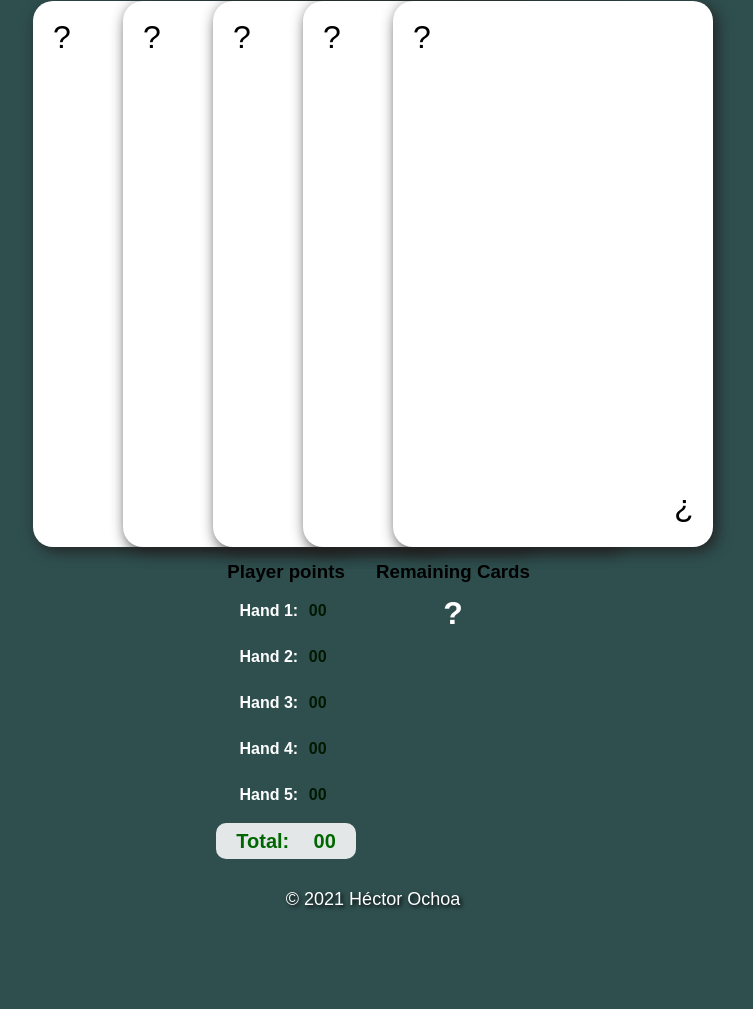
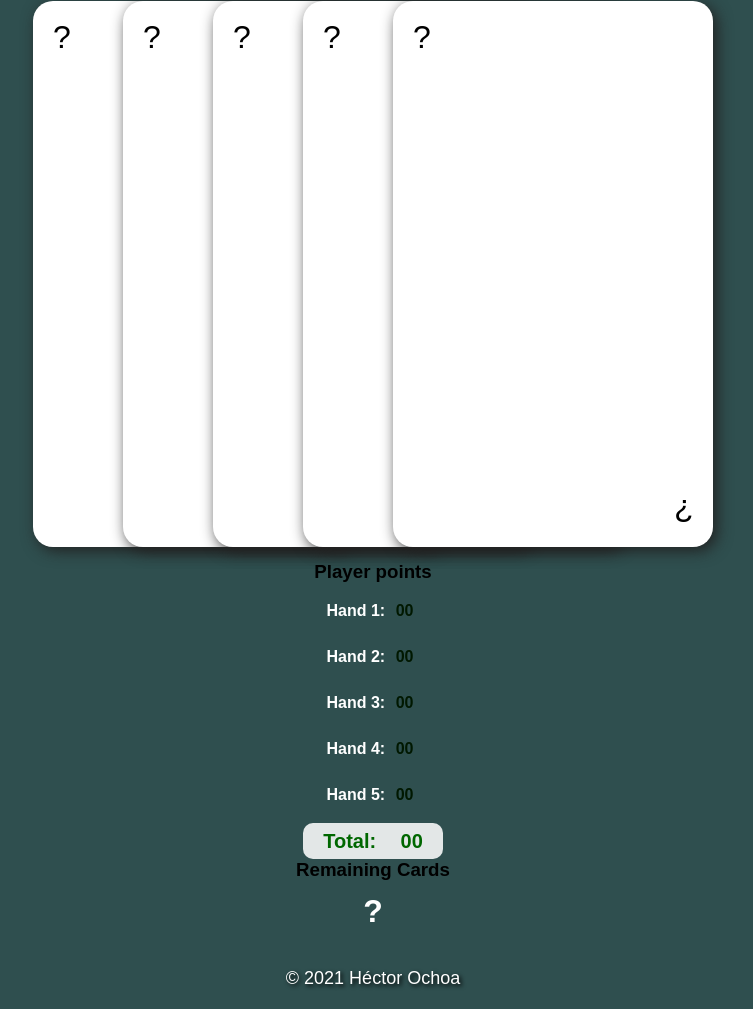
Before and after one commit to Hdoc1509/five-hands-poker, a plain HTML site: page src/index.html in a window 1280 px wide. Shown: the part 135-1144 px from the top of the page, without its empty margins (267-1020 px from the left). Before the commit the page ends 1065 px from the top, so only its background shows below. Drawn offline with Linux system fonts and the light colour scheme.

Commit message:
Removed section tag selector in main.css

```diff
--- a/src/css/main.css
+++ b/src/css/main.css
@@ -69,14 +69,6 @@ button {
   border: none;
   outline: none;
   cursor: pointer;
-}
-
-section {
-  display: flex;
-  flex-direction: column;
-  gap: 20px;
-  float: none;
-  margin: 0 auto;
 }
 
 /*==============================
```
